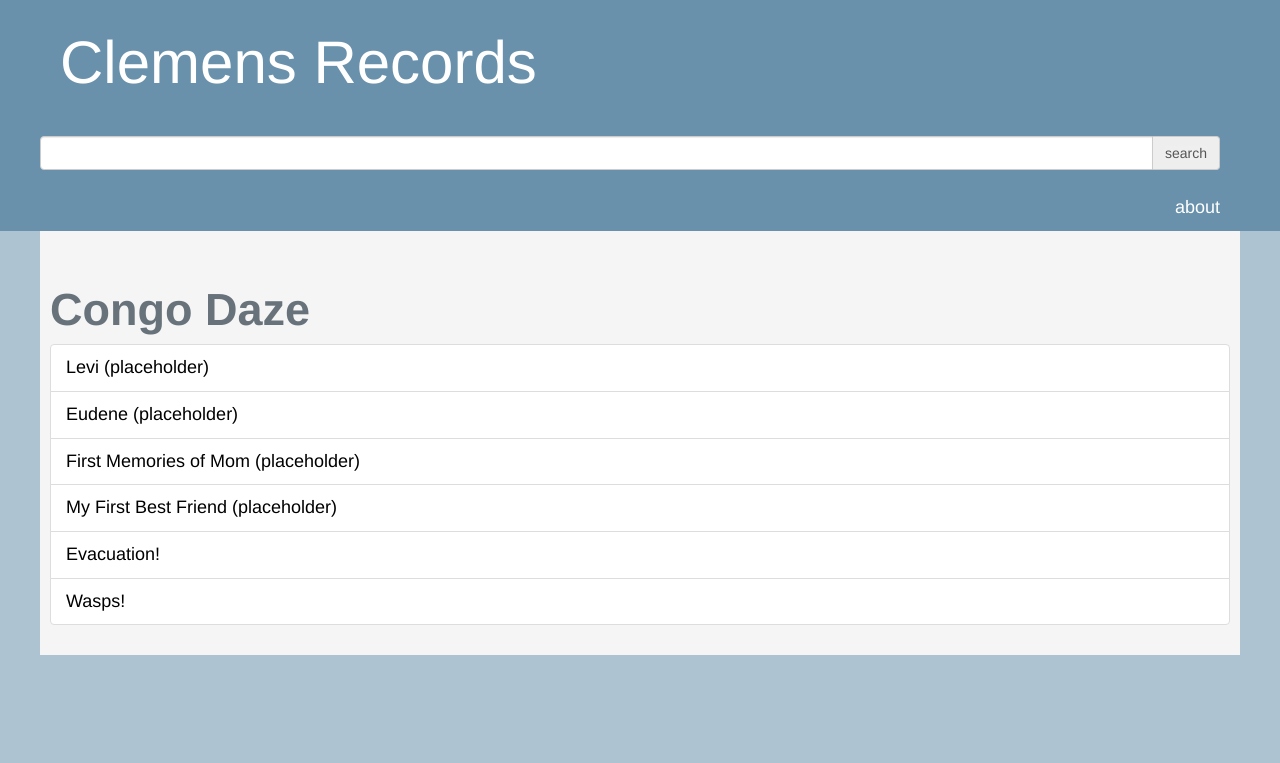
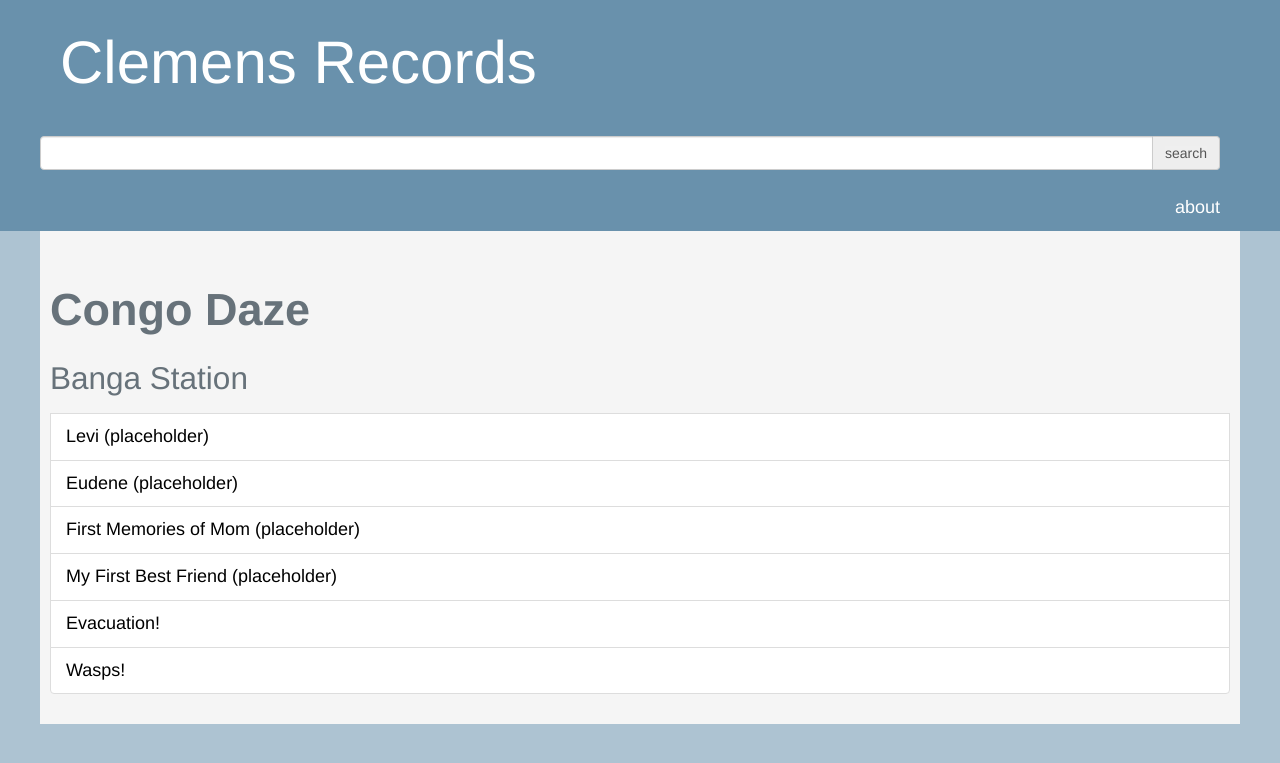
Before and after one commit to keidelclemens/keidelclemens.github.io, a Jekyll site: the page built from _books/congo.html, in a window 1280 px wide. Shown: the top 763 px of the page. Built offline with Jekyll 4.4.1, drawn with Linux system fonts in a browser that asks for light colours; comment, search, counter and statistics services are not loaded.

Commit message:
Update book.html

```diff
--- a/_layouts/book.html
+++ b/_layouts/book.html
@@ -10,6 +10,9 @@ layout: default
 <div class="list-group chapter-list">
 {% for chapter in sorted %}
   {% if chapter.book == page.slug %}
+    {% if chapter.header %}
+      <h3>{{ chapter.header }}</h3>
+    {% endif %}
     <a href="{{chapter.url}}" class="list-group-item">{{chapter.title }}</a>
   {% endif %}
 {% endfor %}
```
